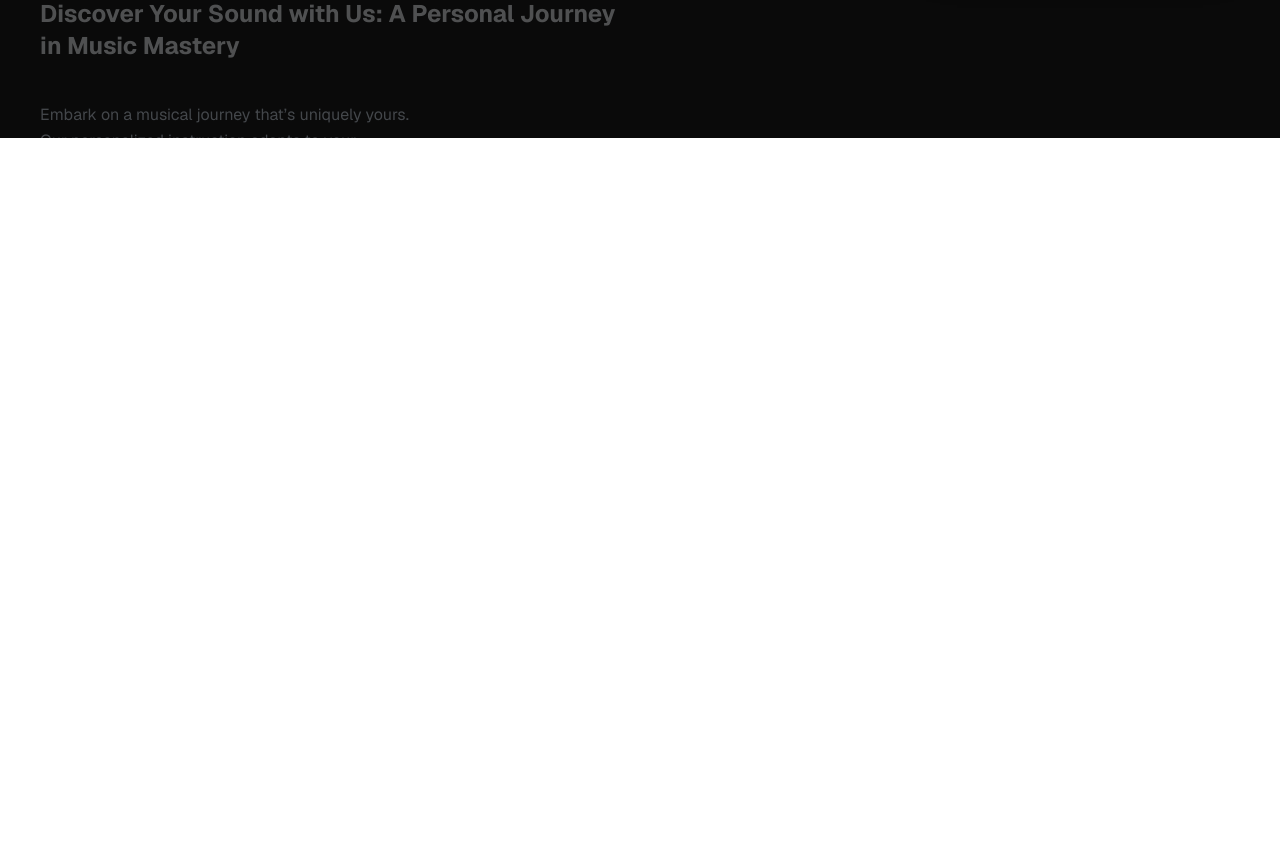
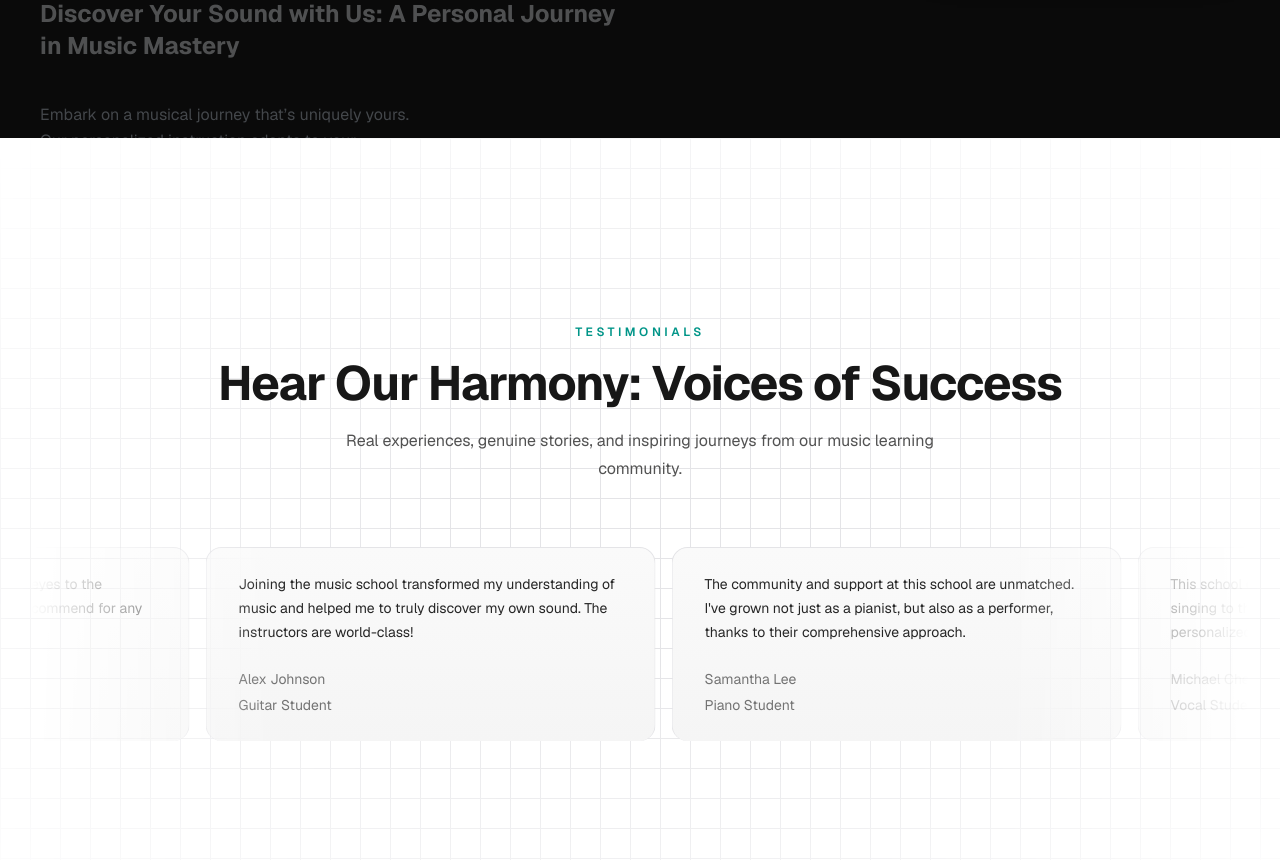
Before and after one commit to Rohit-Kumar000/Next.js-Mastery, a Next.js app in the folder music-website/: page / in a window 1280 px wide. Shown: the part 1940-2800 px from the top of the page. Before the commit the page ends 2078 px from the top, so only its background shows below. Built offline with nearby package versions, Linux system fonts and the light colour scheme.

Commit message:
add music school testimonials

```diff
--- a/music-website/src/app/globals.css
+++ b/music-website/src/app/globals.css
@@ -11,6 +11,13 @@
   --font-sans: var(--font-geist-sans);
   --font-mono: var(--font-geist-mono);
   --animate-spotlight: spotlight 2s ease 0.75s 1 forwards;
+  --animate-scroll: scroll var(--animation-duration, 40s) var(--animation-direction, forwards) linear infinite;
+
+   @keyframes scroll {
+    to {
+      transform: translate(calc(-50% - 0.5rem));
+    }
+  }
 
   /* Tailwind color variables */
   --color-sky-500: oklch(68.5% 0.169 237.323);
@@ -43,3 +50,19 @@ body {
   color: var(--foreground);
   font-family: var(--font-geist-sans), sans-serif;
 }
+
+@layer utilities {
+  .bg-grid-white {
+    background-image: linear-gradient(
+        to right,
+        rgba(255, 255, 255, 0.15) 1px,
+        transparent 1px
+      ),
+      linear-gradient(
+        to bottom,
+        rgba(255, 255, 255, 0.15) 1px,
+        transparent 1px
+      );
+    background-size: 40px 40px;
+  }
+}
--- a/music-website/src/app/page.tsx
+++ b/music-website/src/app/page.tsx
@@ -1,5 +1,6 @@
 import FeaturedCourses from "@/components/FeaturedCourses";
 import HeroSection from "@/components/HeroSection";
+import MusicSchoolTestimonials from "@/components/MusicSchoolTestimonials";
 import WhyChooseUs from "@/components/WhyChooseUs";
 
 export default function Home() {
@@ -8,6 +9,7 @@ export default function Home() {
       <HeroSection />
       <FeaturedCourses />
       <WhyChooseUs/>
+      <MusicSchoolTestimonials/>
     </main>
   );
 }
--- /dev/null
+++ b/music-website/src/components/MusicSchoolTestimonials.tsx
@@ -0,0 +1,94 @@
+
+"use client";
+
+import { cn } from "@/utils/cn";
+import { InfiniteMovingCards } from "./ui/infinite-moving-cards";
+
+const musicSchoolTestimonials = [
+  {
+    quote:
+      "Joining the music school transformed my understanding of music and helped me to truly discover my own sound. The instructors are world-class!",
+    name: "Alex Johnson",
+    title: "Guitar Student",
+  },
+  {
+    quote:
+      "The community and support at this school are unmatched. I've grown not just as a pianist, but also as a performer, thanks to their comprehensive approach.",
+    name: "Samantha Lee",
+    title: "Piano Student",
+  },
+  {
+    quote:
+      "This school offered me the tools and confidence to take my singing to the next level. I'm endlessly grateful for the personalized coaching.",
+    name: "Michael Chen",
+    title: "Vocal Student",
+  },
+  {
+    quote:
+      "As a violinist, finding the right mentor can be challenging, but this school matched me with a teacher who truly understands my goals and challenges.",
+    name: "Emily Taylor",
+    title: "Violin Student",
+  },
+  {
+    quote:
+      "The production courses here opened my eyes to the intricacies of music production. Highly recommend for any aspiring producers!",
+    name: "Chris Morales",
+    title: "Music Production Student",
+  },
+];
+
+function MusicSchoolTestimonials() {
+  return (
+    <section className="relative flex min-h-200 w-full items-center justify-center overflow-hidden bg-white dark:bg-[#151515]">
+
+      {/* Grid Background */}
+      <div
+        className={cn(
+          "absolute inset-0",
+          "bg-size-[30px_30px]",
+          "bg-[linear-gradient(to_right,#e4e4e7_1px,transparent_1px),linear-gradient(to_bottom,#e4e4e7_1px,transparent_1px)]",
+          "dark:bg-[linear-gradient(to_right,#262626_1px,transparent_1px),linear-gradient(to_bottom,#262626_1px,transparent_1px)]"
+        )}
+      />
+
+      {/* Radial Fade */}
+      <div className="pointer-events-none absolute inset-0 bg-white mask-[radial-gradient(ellipse_at_center,transparent_20%,black)] dark:bg-[#151515]" />
+
+      {/* Content */}
+      <div className="relative z-10 flex w-full flex-col items-center justify-center">
+
+        <div className="mb-12 px-4 text-center">
+          <span className="text-xs font-semibold uppercase tracking-[0.3em] text-[#009588]">
+            Testimonials
+          </span>
+
+          <h2 className="mt-4 text-3xl font-bold tracking-tight text-neutral-900 dark:text-white sm:text-5xl">
+            Hear Our Harmony:
+            <span className="text-[#white]">
+              {" "}Voices of Success
+            </span>
+          </h2>
+
+          <p className="mx-auto mt-5 max-w-2xl text-sm leading-7 text-neutral-600 dark:text-neutral-400 sm:text-base">
+            Real experiences, genuine stories, and inspiring journeys
+            from our music learning community.
+          </p>
+        </div>
+
+        <div className="w-full overflow-hidden px-4 sm:px-6 lg:px-8">
+          <div className="mx-auto w-full max-w-7xl">
+            <InfiniteMovingCards
+              items={musicSchoolTestimonials}
+              direction="right"
+              speed="slow"
+              pauseOnHover
+            />
+          </div>
+        </div>
+
+      </div>
+    </section>
+  );
+}
+
+export default MusicSchoolTestimonials;
--- /dev/null
+++ b/music-website/src/components/ui/infinite-moving-cards.tsx
@@ -0,0 +1,114 @@
+
+"use client";
+
+import { cn } from "@/utils/cn";
+import React, { useCallback, useEffect, useRef, useState } from "react";
+
+export const InfiniteMovingCards = ({
+  items,
+  direction = "left",
+  speed = "fast",
+  pauseOnHover = true,
+  className,
+}: {
+  items: {
+    quote: string;
+    name: string;
+    title: string;
+  }[];
+  direction?: "left" | "right";
+  speed?: "fast" | "normal" | "slow";
+  pauseOnHover?: boolean;
+  className?: string;
+}) => {
+  const containerRef = useRef<HTMLDivElement>(null);
+  const scrollerRef = useRef<HTMLUListElement>(null);
+
+  const [start, setStart] = useState(false);
+
+  const addAnimation = useCallback(() => {
+    if (!containerRef.current || !scrollerRef.current) return;
+
+    const scrollerContent = Array.from(
+      scrollerRef.current.children
+    );
+
+    // Avoid duplicating items on repeated effect execution
+    if (scrollerRef.current.dataset.duplicated === "true") return;
+
+    scrollerContent.forEach((item) => {
+      const duplicatedItem = item.cloneNode(true);
+      scrollerRef.current?.appendChild(duplicatedItem);
+    });
+
+    scrollerRef.current.dataset.duplicated = "true";
+
+    containerRef.current.style.setProperty(
+      "--animation-direction",
+      direction === "left" ? "forwards" : "reverse"
+    );
+
+    const duration =
+      speed === "fast" ? "20s" : speed === "normal" ? "40s" : "80s";
+
+    containerRef.current.style.setProperty(
+      "--animation-duration",
+      duration
+    );
+
+    setStart(true);
+  }, [direction, speed]);
+
+  useEffect(() => {
+    addAnimation();
+  }, [addAnimation]);
+
+  return (
+    <div
+      ref={containerRef}
+      className={cn(
+        "scroller relative z-20 max-w-7xl overflow-hidden mask-[linear-gradient(to_right,transparent,white_20%,white_80%,transparent)]",
+        className
+      )}
+    >
+      <ul
+        ref={scrollerRef}
+        className={cn(
+          "flex w-max min-w-full shrink-0 flex-nowrap gap-4 py-4",
+          start && "animate-scroll",
+          pauseOnHover && "hover:[animation-play-state:paused]"
+        )}
+      >
+        {items.map((item, index) => (
+          <li
+            key={`${item.name}-${index}`}
+            className="relative w-87.5 max-w-full shrink-0 rounded-2xl border border-b-0 border-zinc-200 bg-[linear-gradient(180deg,#fafafa,#f5f5f5)] px-8 py-6 md:w-112.5 dark:border-zinc-700 dark:bg-[linear-gradient(180deg,#27272a,#18181b)]"
+          >
+            <blockquote>
+              <div
+                aria-hidden="true"
+                className="pointer-events-none absolute -top-0.5 -left-0.5 -z-1 h-[calc(100%+4px)] w-[calc(100%+4px)] select-none"
+              />
+
+              <span className="relative z-20 text-sm leading-[1.6] font-normal text-neutral-800 dark:text-gray-100">
+                {item.quote}
+              </span>
+
+              <div className="relative z-20 mt-6 flex flex-row items-center">
+                <span className="flex flex-col gap-1">
+                  <span className="text-sm leading-[1.6] font-normal text-neutral-500 dark:text-gray-400">
+                    {item.name}
+                  </span>
+
+                  <span className="text-sm leading-[1.6] font-normal text-neutral-500 dark:text-gray-400">
+                    {item.title}
+                  </span>
+                </span>
+              </div>
+            </blockquote>
+          </li>
+        ))}
+      </ul>
+    </div>
+  );
+};
```
